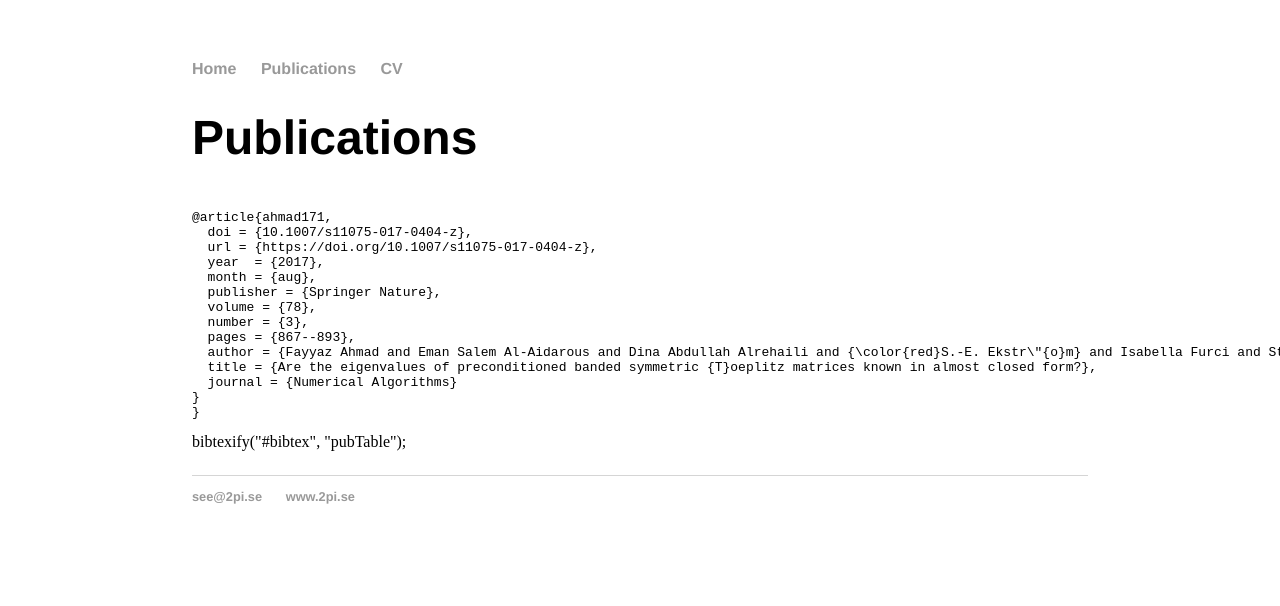
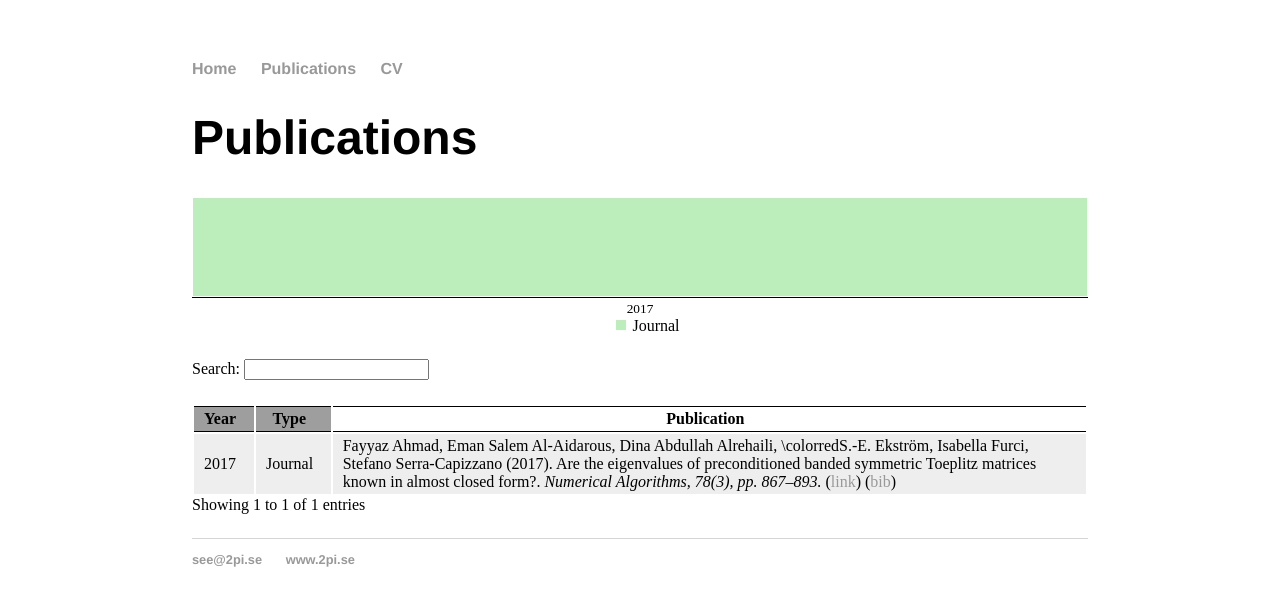
Before and after one commit to sverek/sverek.github.io, a Jekyll site: the page built from publications/index.html, in a window 1280 px wide. Shown: the top 606 px of the page. Built offline with Jekyll 4.4.1, drawn with Linux system fonts in a browser that asks for light colours; part of the change alters nothing that is shown; grey boxes are pictures that could not be loaded.

Commit message:
Publications

```diff
--- a/publications/index.html
+++ b/publications/index.html
@@ -2,8 +2,6 @@
 layout: default
 title: www.2pi.se
 ---
-<script src="https://ajax.googleapis.com/ajax/libs/jquery/3.3.1/jquery.min.js"></script>
-<script src="bib-list-min.js"></script>
 <link rel="stylesheet" href="bib-publication-list.css" type="text/css" />
 
 <div class="blurb">
@@ -23,9 +21,13 @@ title: www.2pi.se
   title = {Are the eigenvalues of preconditioned banded symmetric {T}oeplitz matrices known in almost closed form?},
   journal = {Numerical Algorithms}
 }
-}
 </pre>
-bibtexify("#bibtex", "pubTable");
-
+    <script type="text/javascript" src="http://ajax.googleapis.com/ajax/libs/jquery/1.12.4/jquery.min.js"></script>
+		<script type="text/javascript" src="bib-list.js"></script>
+		<script type="text/javascript">
+		    $(document).ready(function() {
+        	bibtexify("#bibtex", "pubTable");
+    		});
+		</script>
 	</p>
 </div>
```
